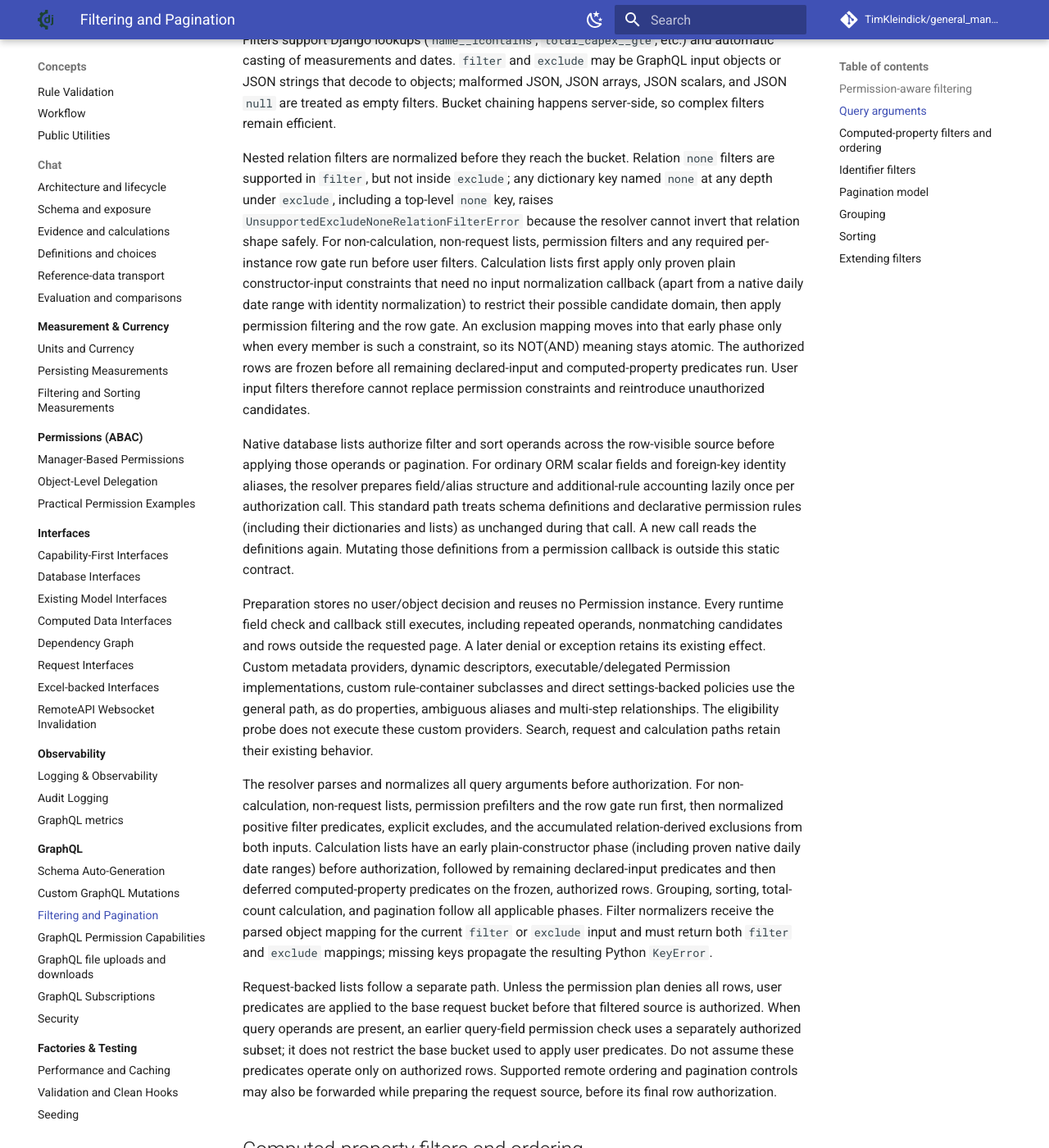
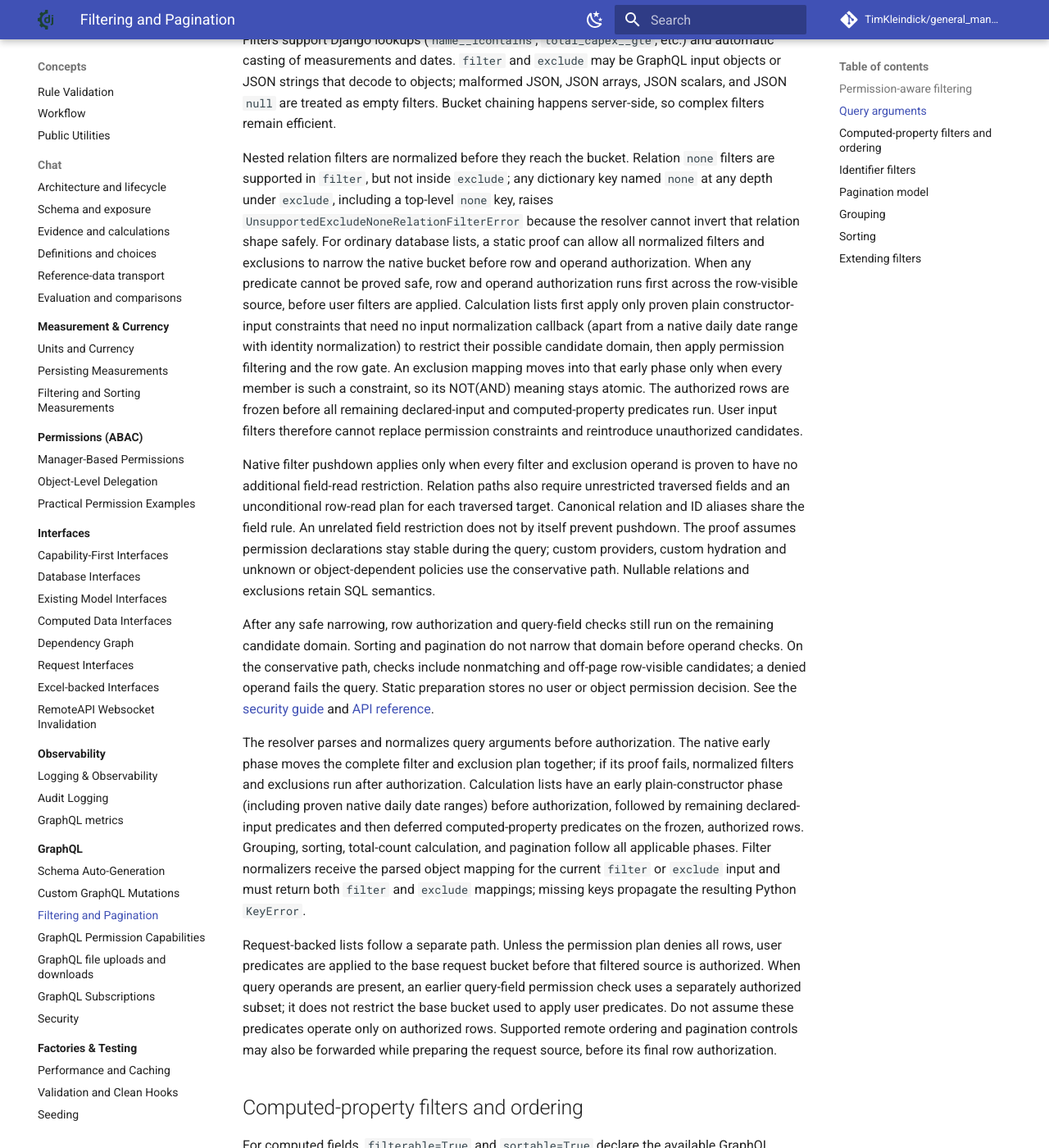
Before and after one commit to TimKleindick/general_manager, an MkDocs documentation site: the page built from docs/concepts/graphql/filters_pagination.md, in a window 1280 px wide and 1400 px high, scrolled down 860 px. Shown: the whole window at 82% size. Built offline with MkDocs 1.6.1 and Material for MkDocs 9.7.7, drawn with Linux system fonts in a browser that asks for light colours; comment, search, counter and statistics services are not loaded.

Commit message:
docs: clarify native GraphQL filter authorization

```diff
--- a/docs/concepts/graphql/filters_pagination.md
+++ b/docs/concepts/graphql/filters_pagination.md
@@ -38,8 +38,11 @@ Nested relation filters are normalized before they reach the bucket. Relation
 dictionary key named `none` at any depth under `exclude`, including a top-level
 `none` key, raises
 `UnsupportedExcludeNoneRelationFilterError` because the resolver cannot invert
-that relation shape safely. For non-calculation, non-request lists, permission filters and
-any required per-instance row gate run before user filters. Calculation lists
+that relation shape safely. For ordinary database lists, a static proof can
+allow all normalized filters and exclusions to narrow the native bucket before
+row and operand authorization. When any predicate cannot be proved safe, row
+and operand authorization runs first across the row-visible source, before user
+filters are applied. Calculation lists
 first apply only proven plain constructor-input constraints that need no input
 normalization callback (apart from a native daily date range with identity
 normalization) to restrict their possible candidate domain, then apply permission
@@ -50,29 +53,27 @@ and computed-property predicates run. User input
 filters therefore cannot replace permission constraints and reintroduce
 unauthorized candidates.
 
-Native database lists authorize filter and sort operands across the row-visible
-source before applying those operands or pagination. For ordinary ORM scalar
-fields and foreign-key identity aliases, the resolver prepares field/alias
-structure and additional-rule accounting lazily once per authorization call.
-This standard path treats schema definitions and declarative permission rules
-(including their dictionaries and lists) as unchanged during that call. A new
-call reads the definitions again. Mutating those definitions from a permission
-callback is outside this static contract.
+Native filter pushdown applies only when every filter and exclusion operand
+is proven to have no additional field-read restriction. Relation paths also
+require unrestricted traversed fields and an unconditional row-read plan for
+each traversed target. Canonical relation and ID aliases share the field rule.
+An unrelated field restriction does not by itself prevent pushdown. The proof
+assumes permission declarations stay stable during the query; custom providers,
+custom hydration and unknown or object-dependent policies use the conservative
+path. Nullable relations and exclusions retain SQL semantics.
 
-Preparation stores no user/object decision and reuses no Permission instance.
-Every runtime field check and callback still executes, including repeated
-operands, nonmatching candidates and rows outside the requested page. A later
-denial or exception retains its existing effect. Custom metadata providers,
-dynamic descriptors, executable/delegated Permission implementations, custom
-rule-container subclasses and direct settings-backed policies use the general
-path, as do properties, ambiguous aliases and multi-step relationships. The
-eligibility probe does not execute these custom providers. Search, request and
-calculation paths retain their existing behavior.
+After any safe narrowing, row authorization and query-field checks still run on
+the remaining candidate domain. Sorting and pagination do not narrow that domain
+before operand checks. On the conservative path, checks include nonmatching and
+off-page row-visible candidates; a denied operand fails the query. Static
+preparation stores no user or object permission decision. See the
+[security guide](security.md#query-operands-and-search-projections) and
+[API reference](../../api/graphql.md#native-filter-pushdown-and-field-permissions).
 
-The resolver parses and normalizes all query arguments before authorization. For
-non-calculation, non-request lists, permission prefilters and the row gate run first, then
-normalized positive filter predicates, explicit excludes, and the accumulated
-relation-derived exclusions from both inputs. Calculation lists have an early
+The resolver parses and normalizes query arguments before authorization. The
+native early phase moves the complete filter and exclusion plan together; if
+its proof fails, normalized filters and exclusions run after authorization.
+Calculation lists have an early
 plain-constructor phase (including proven native daily date ranges) before authorization, followed by remaining
 declared-input predicates and then deferred computed-property predicates on the
 frozen, authorized rows. Grouping, sorting, total-count calculation, and pagination
```
Also changed, not shown: docs/concepts/graphql/security.md (+11 -8 lines), docs/examples/graphql_queries.md (+20 -0 lines), docs/howto/expose_via_graphql.md (+9 -0 lines).
